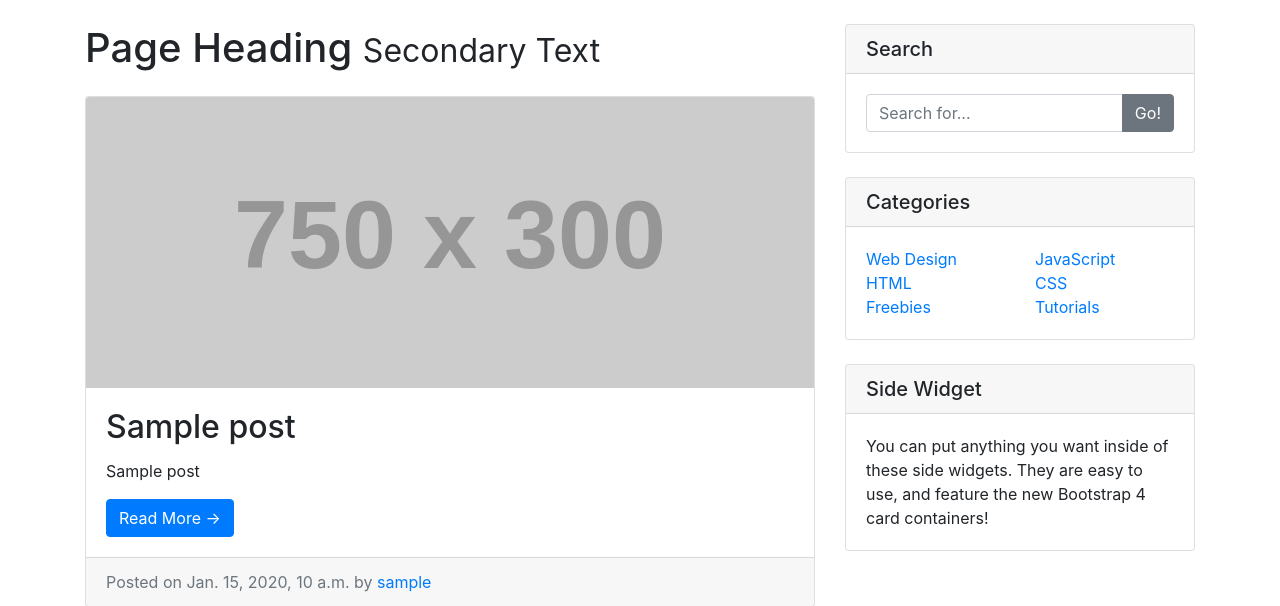
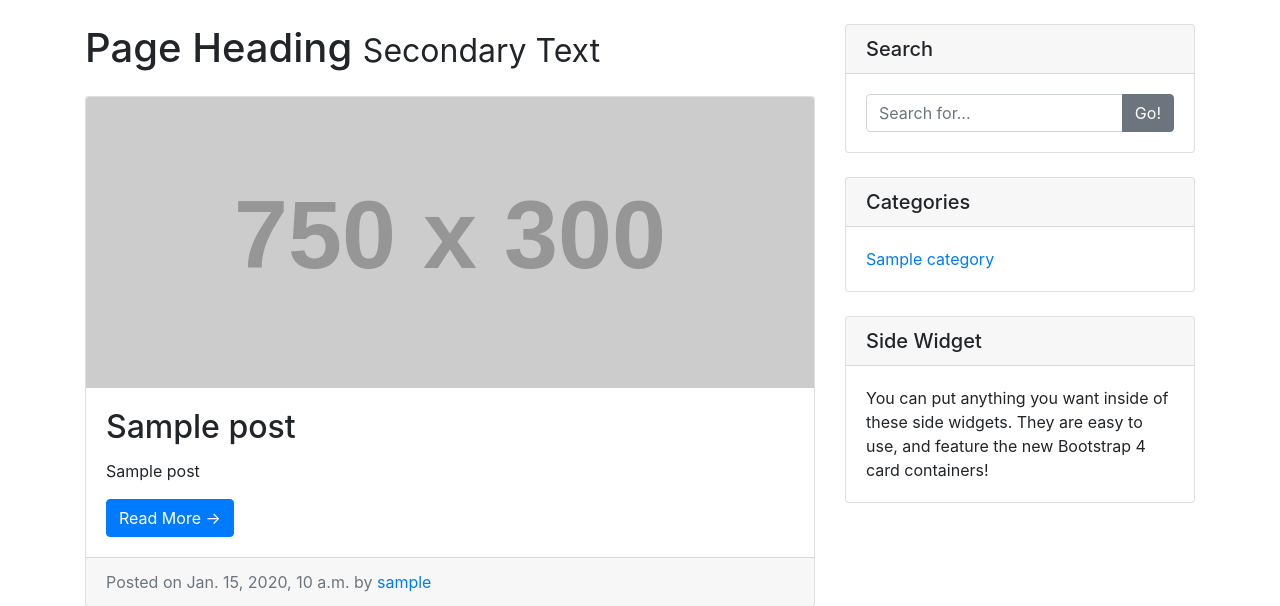
Before and after one commit to piterator-org/pogerph, a Django app: page /blog/ in a window 1280 px wide. Shown: the part 56-662 px from the top of the page. Run offline with Django 3.2, Linux system fonts and the light colour scheme; tables that the repository leaves empty hold one stand-in row (values such as "Sample post"); grey boxes labelled with a size stand in for pictures from a placeholder-image service; some libraries are stand-ins or nearby versions.

Commit message:
Category template

```diff
--- a/blog/templates/startbootstrap-blog/home.html
+++ b/blog/templates/startbootstrap-blog/home.html
@@ -105,40 +105,7 @@
           </div>
         </div>
 
-        <!-- Categories Widget -->
-        <div class="card my-4">
-          <h5 class="card-header">Categories</h5>
-          <div class="card-body">
-            <div class="row">
-              <div class="col-lg-6">
-                <ul class="list-unstyled mb-0">
-                  <li>
-                    <a href="#">Web Design</a>
-                  </li>
-                  <li>
-                    <a href="#">HTML</a>
-                  </li>
-                  <li>
-                    <a href="#">Freebies</a>
-                  </li>
-                </ul>
-              </div>
-              <div class="col-lg-6">
-                <ul class="list-unstyled mb-0">
-                  <li>
-                    <a href="#">JavaScript</a>
-                  </li>
-                  <li>
-                    <a href="#">CSS</a>
-                  </li>
-                  <li>
-                    <a href="#">Tutorials</a>
-                  </li>
-                </ul>
-              </div>
-            </div>
-          </div>
-        </div>
+        {% include "startbootstrap-blog/includes/categories.html" %}
 
         <!-- Side Widget -->
         <div class="card my-4">
--- /dev/null
+++ b/blog/templates/startbootstrap-blog/includes/categories.html
@@ -0,0 +1,21 @@
+{% load categories %}
+{% get_categories True as category_lists %}
+<!-- Categories Widget -->
+<div class="card my-4">
+  <h5 class="card-header">Categories</h5>
+  <div class="card-body">
+    <div class="row">
+      {% for categories in category_lists %}
+        <div class="col-lg-6">
+          <ul class="list-unstyled mb-0">
+            {% for category in categories %}
+              <li>
+                <a href="#">{{ category.name }}</a>
+              </li>
+            {% endfor %}
+          </ul>
+        </div>
+      {% endfor %}
+    </div>
+  </div>
+</div>
--- /dev/null
+++ b/blog/templatetags/categories.py
@@ -0,0 +1,16 @@
+from math import ceil
+
+from django import template
+
+from blog.models import Category
+
+register = template.Library()
+
+
+@register.simple_tag
+def get_categories(split=False):
+    categories = Category.objects.all()
+    if split:
+        length = ceil(len(categories) / 2)
+        return categories[:length], categories[length:]
+    return categories
```
Also changed, not shown: blog/templates/startbootstrap-blog/post.html (+1 -34 lines), blog/templatetags/__init__.py (added).
